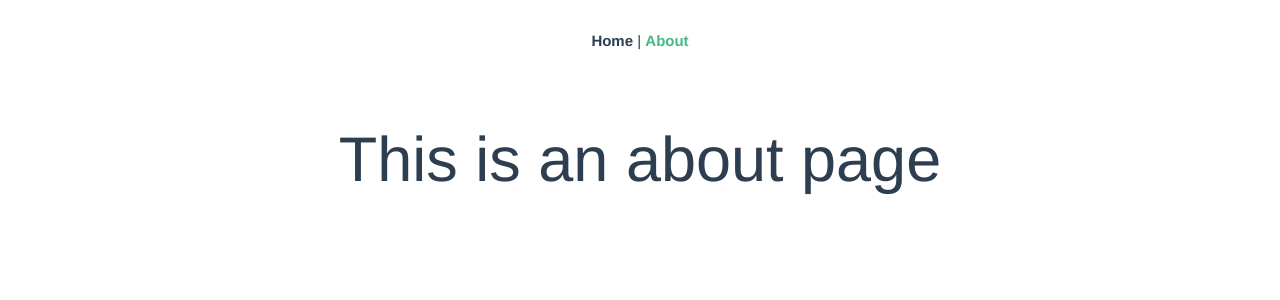
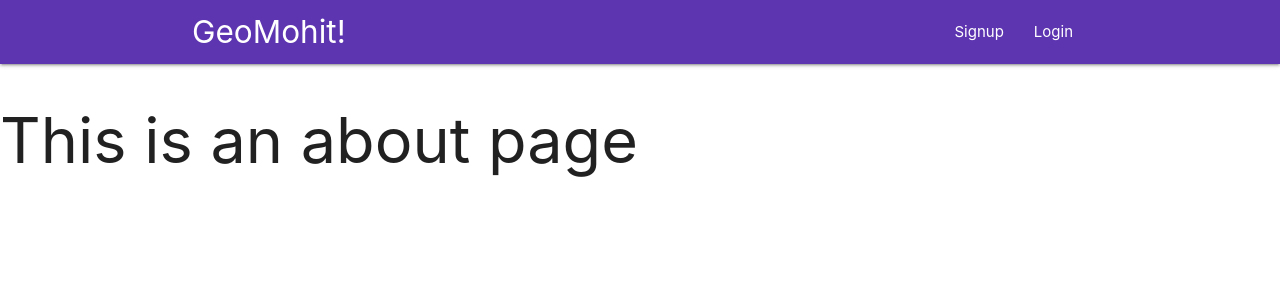
Before and after one commit to git4ruby/geo-mohit, a Vue app: page /#/about in a window 1280 px wide. Shown: the top 300 px of the page. Built offline with nearby package versions, Linux system fonts and the light colour scheme.

Commit message:
create gmap component and make it home page

```diff
--- a/src/App.vue
+++ b/src/App.vue
@@ -1,32 +1,20 @@
 <template>
   <div id="app">
-    <div id="nav">
-      <router-link to="/">Home</router-link> |
-      <router-link to="/about">About</router-link>
-    </div>
+    <Navbar />
     <router-view/>
   </div>
 </template>
 
-<style lang="scss">
-#app {
-  font-family: Avenir, Helvetica, Arial, sans-serif;
-  -webkit-font-smoothing: antialiased;
-  -moz-osx-font-smoothing: grayscale;
-  text-align: center;
-  color: #2c3e50;
-}
+<script>
+import Navbar from '@/components/layout/Navbar'
 
-#nav {
-  padding: 30px;
-
-  a {
-    font-weight: bold;
-    color: #2c3e50;
-
-    &.router-link-exact-active {
-      color: #42b983;
-    }
+export default {
+  name: 'App',
+  components: {
+    Navbar
   }
 }
+</script>
+<style>
+
 </style>
--- a/src/components/HelloWorld.vue
+++ b/src/components/HelloWorld.vue
@@ -1,33 +1,7 @@
 <template>
   <div class="hello">
     <h1>{{ msg }}</h1>
-    <p>
-      For a guide and recipes on how to configure / customize this project,<br>
-      check out the
-      <a href="https://cli.vuejs.org" target="_blank" rel="noopener">vue-cli documentation</a>.
-    </p>
-    <h3>Installed CLI Plugins</h3>
-    <ul>
-      <li><a href="https://github.com/vuejs/vue-cli/tree/dev/packages/%40vue/cli-plugin-babel" target="_blank" rel="noopener">babel</a></li>
-      <li><a href="https://github.com/vuejs/vue-cli/tree/dev/packages/%40vue/cli-plugin-router" target="_blank" rel="noopener">router</a></li>
-      <li><a href="https://github.com/vuejs/vue-cli/tree/dev/packages/%40vue/cli-plugin-vuex" target="_blank" rel="noopener">vuex</a></li>
-    </ul>
-    <h3>Essential Links</h3>
-    <ul>
-      <li><a href="https://vuejs.org" target="_blank" rel="noopener">Core Docs</a></li>
-      <li><a href="https://forum.vuejs.org" target="_blank" rel="noopener">Forum</a></li>
-      <li><a href="https://chat.vuejs.org" target="_blank" rel="noopener">Community Chat</a></li>
-      <li><a href="https://twitter.com/vuejs" target="_blank" rel="noopener">Twitter</a></li>
-      <li><a href="https://news.vuejs.org" target="_blank" rel="noopener">News</a></li>
-    </ul>
-    <h3>Ecosystem</h3>
-    <ul>
-      <li><a href="https://router.vuejs.org" target="_blank" rel="noopener">vue-router</a></li>
-      <li><a href="https://vuex.vuejs.org" target="_blank" rel="noopener">vuex</a></li>
-      <li><a href="https://github.com/vuejs/vue-devtools#vue-devtools" target="_blank" rel="noopener">vue-devtools</a></li>
-      <li><a href="https://vue-loader.vuejs.org" target="_blank" rel="noopener">vue-loader</a></li>
-      <li><a href="https://github.com/vuejs/awesome-vue" target="_blank" rel="noopener">awesome-vue</a></li>
-    </ul>
+
   </div>
 </template>
 
@@ -41,19 +15,6 @@ export default {
 </script>
 
 <!-- Add "scoped" attribute to limit CSS to this component only -->
-<style scoped lang="scss">
-h3 {
-  margin: 40px 0 0;
-}
-ul {
-  list-style-type: none;
-  padding: 0;
-}
-li {
-  display: inline-block;
-  margin: 0 10px;
-}
-a {
-  color: #42b983;
-}
+<style>
+
 </style>
--- /dev/null
+++ b/src/components/home/GMap.vue
@@ -0,0 +1,20 @@
+<template>
+  <div class="map">
+    <h2>Map</h2>
+  </div>
+</template>
+
+<script>
+export default {
+  name:  'GMap',
+  data() {
+    return {
+
+    }
+  }
+}
+</script>
+
+<style>
+
+</style>
--- /dev/null
+++ b/src/components/layout/Navbar.vue
@@ -0,0 +1,28 @@
+<template>
+  <div class="navbar">
+    <nav class="deep-purple darken-1">
+      <div class="container">
+        <a href="" class="brand-logo left">GeoMohit!</a>
+        <ul class="right">
+          <li><a href="">Signup</a></li>
+          <li><a href="">Login</a></li>
+        </ul>
+      </div>
+    </nav>
+  </div>
+</template>
+
+<script>
+export default {
+  name: 'Navbar',
+  data(){
+    return {
+
+    }
+  }
+}
+</script>
+
+<style>
+
+</style>
--- a/src/router/index.js
+++ b/src/router/index.js
@@ -1,14 +1,14 @@
 import Vue from 'vue'
 import VueRouter from 'vue-router'
-import Home from '../views/Home.vue'
+import GMap from '@/components/home/GMap.vue'
 
 Vue.use(VueRouter)
 
   const routes = [
   {
     path: '/',
-    name: 'Home',
-    component: Home
+    name: 'GMap',
+    component: GMap
   },
   {
     path: '/about',
--- a/src/views/Home.vue
+++ b/src/views/Home.vue
@@ -1,7 +1,6 @@
 <template>
   <div class="home">
-    <img alt="Vue logo" src="../assets/logo.png">
-    <HelloWorld msg="Welcome to Your Vue.js App"/>
+    <HelloWorld />
   </div>
 </template>
 
```
